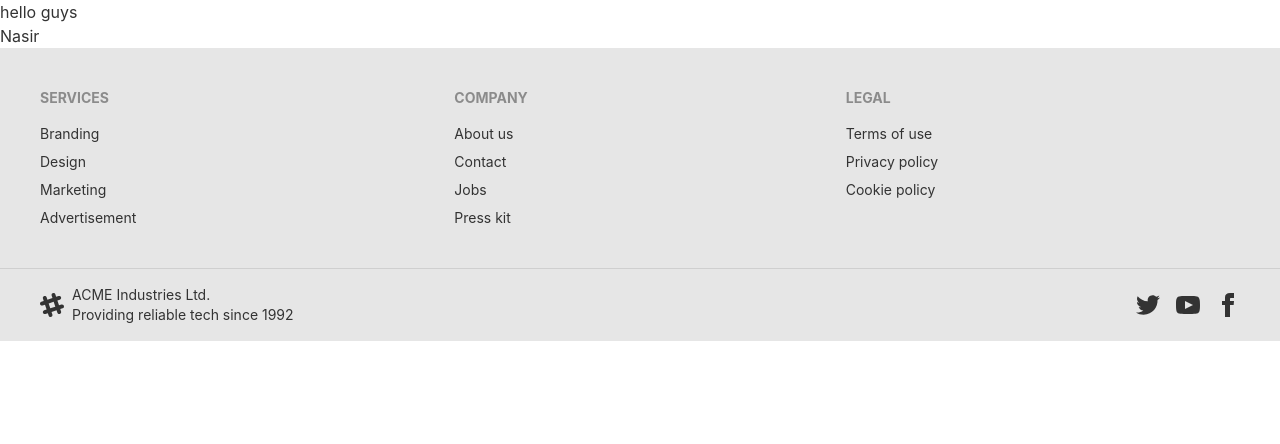
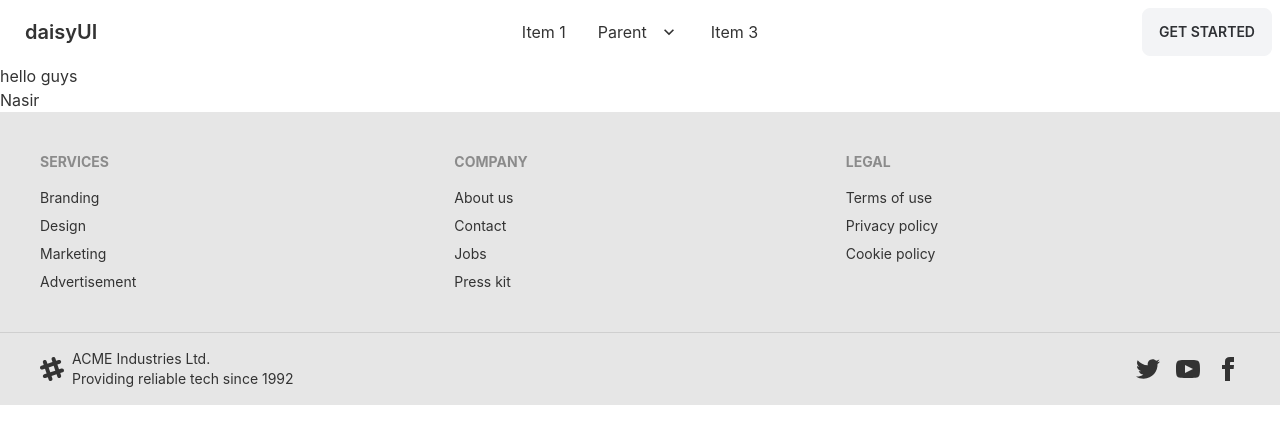
Before and after one commit to parthobepary/Fifa-world-cup-2022, a React (Create React App) app: page / in a window 1280 px wide. Shown: the top 444 px of the page. Built offline with nearby package versions, Linux system fonts and the light colour scheme.

Commit message:
navbar added

```diff
--- a/src/App.js
+++ b/src/App.js
@@ -1,13 +1,14 @@
-import './App.css';
-import Footer from './components/Footer/Footer';
+import "./App.css";
+import Footer from "./components/Footer/Footer";
+import Navbar from "./components/Navbar/Navbar";
 
 function App() {
   return (
     <div>
-
-     <h1>hello guys</h1>
-     <h1>Nasir</h1>
-     <Footer></Footer>
+      <Navbar></Navbar>
+      <h1>hello guys</h1>
+      <h1>Nasir</h1>
+      <Footer></Footer>
     </div>
   );
 }
--- /dev/null
+++ b/src/components/Navbar/Navbar.js
@@ -0,0 +1,100 @@
+
+const Navbar = () => {
+  return (
+    <div>
+      <div class="navbar bg-base-100">
+        <div class="navbar-start">
+          <div class="dropdown">
+            <label tabindex="0" class="btn btn-ghost lg:hidden">
+              <svg
+                xmlns="http://www.w3.org/2000/svg"
+                class="h-5 w-5"
+                fill="none"
+                viewBox="0 0 24 24"
+                stroke="currentColor"
+              >
+                <path
+                  stroke-linecap="round"
+                  stroke-linejoin="round"
+                  stroke-width="2"
+                  d="M4 6h16M4 12h8m-8 6h16"
+                />
+              </svg>
+            </label>
+            <ul
+              tabindex="0"
+              class="menu menu-compact dropdown-content mt-3 p-2 shadow bg-base-100 rounded-box w-52"
+            >
+              <li>
+                <a>Item 1</a>
+              </li>
+              <li tabindex="0">
+                <a class="justify-between">
+                  Parent
+                  <svg
+                    class="fill-current"
+                    xmlns="http://www.w3.org/2000/svg"
+                    width="24"
+                    height="24"
+                    viewBox="0 0 24 24"
+                  >
+                    <path d="M8.59,16.58L13.17,12L8.59,7.41L10,6L16,12L10,18L8.59,16.58Z" />
+                  </svg>
+                </a>
+                <ul class="p-2">
+                  <li>
+                    <a>Submenu 1</a>
+                  </li>
+                  <li>
+                    <a>Submenu 2</a>
+                  </li>
+                </ul>
+              </li>
+              <li>
+                <a>Item 3</a>
+              </li>
+            </ul>
+          </div>
+          <a class="btn btn-ghost normal-case text-xl">daisyUI</a>
+        </div>
+        <div class="navbar-center hidden lg:flex">
+          <ul class="menu menu-horizontal p-0">
+            <li>
+              <a>Item 1</a>
+            </li>
+            <li tabindex="0">
+              <a>
+                Parent
+                <svg
+                  class="fill-current"
+                  xmlns="http://www.w3.org/2000/svg"
+                  width="20"
+                  height="20"
+                  viewBox="0 0 24 24"
+                >
+                  <path d="M7.41,8.58L12,13.17L16.59,8.58L18,10L12,16L6,10L7.41,8.58Z" />
+                </svg>
+              </a>
+              <ul class="p-2">
+                <li>
+                  <a>Submenu 1</a>
+                </li>
+                <li>
+                  <a>Submenu 2</a>
+                </li>
+              </ul>
+            </li>
+            <li>
+              <a>Item 3</a>
+            </li>
+          </ul>
+        </div>
+        <div class="navbar-end">
+          <a class="btn">Get started</a>
+        </div>
+      </div>
+    </div>
+  );
+};
+
+export default Navbar;
```
